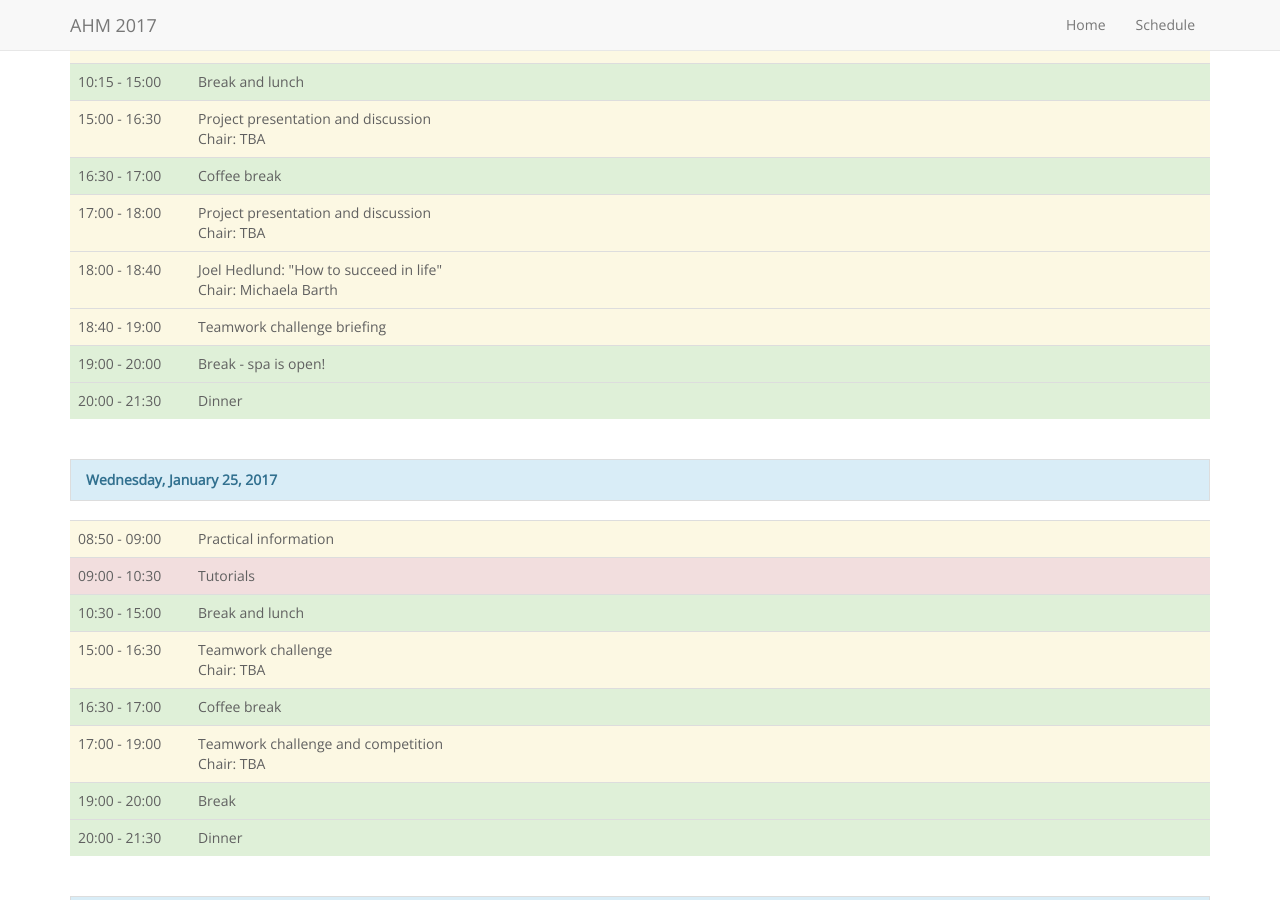
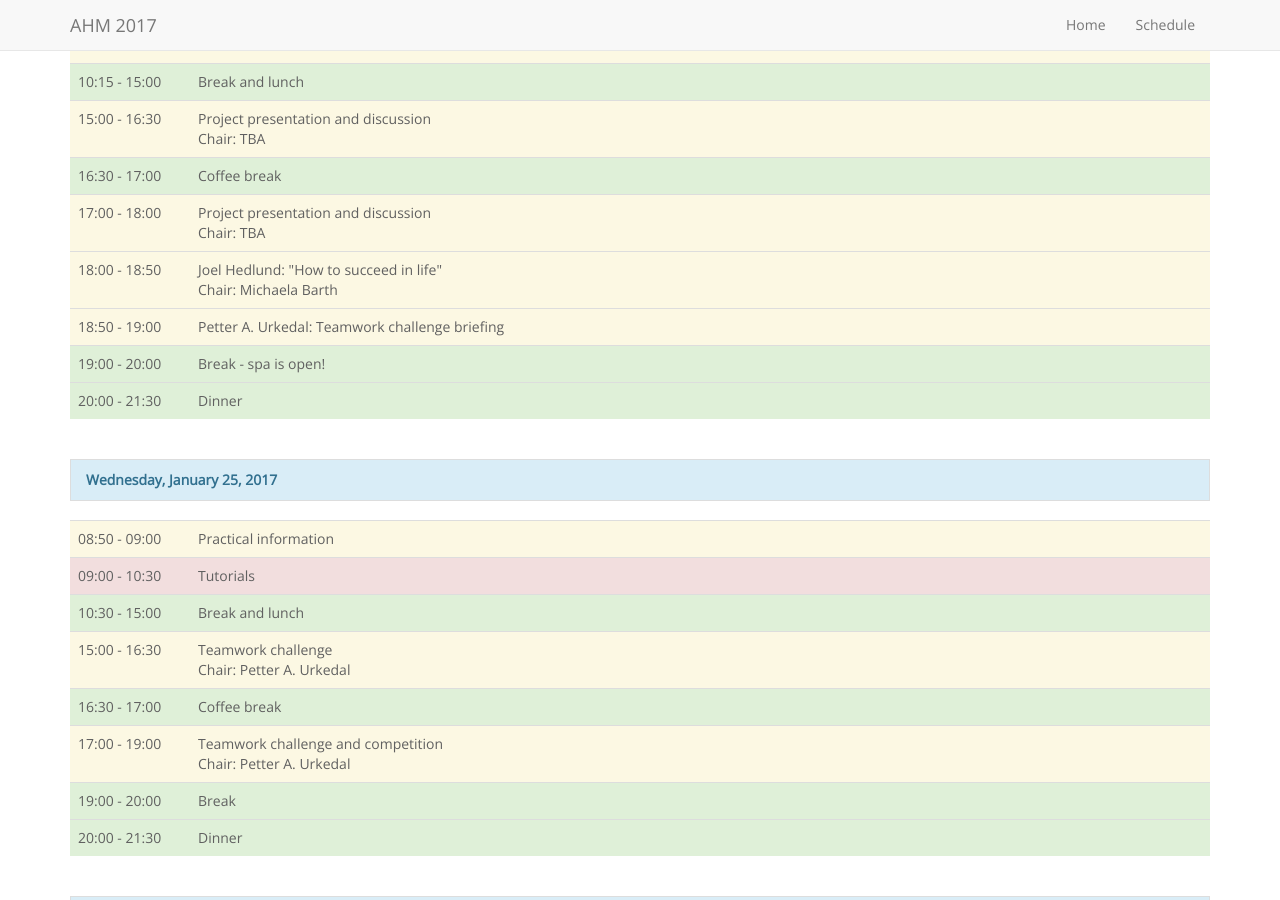
Before and after one commit to neicnordic/ahm17.neic.nordforsk.org, a Jekyll site: the page built from schedule.md, in a window 1280 px wide and 900 px high, scrolled down 487 px. Built offline with Jekyll 4.4.1, drawn with Linux system fonts in a browser that asks for light colours.

Commit message:
adapt times and add chair for team challenge

```diff
--- a/schedule.md
+++ b/schedule.md
@@ -37,13 +37,13 @@ schedule:
           type: plenary
           title: Project presentation and discussion
           chair: TBA
-        - time: 18:00 - 18:40
+        - time: 18:00 - 18:50
           type: plenary
           title: 'Joel Hedlund: "How to succeed in life"'
           chair: Michaela Barth
-        - time: 18:40 - 19:00
+        - time: 18:50 - 19:00
           type: plenary
-          title: Teamwork challenge briefing
+          title: 'Petter A. Urkedal: Teamwork challenge briefing'
         - time: 19:00 - 20:00
           type: recreation
           title: Break - spa is open!
@@ -64,14 +64,14 @@ schedule:
         - time: 15:00 - 16:30
           type: plenary
           title: Teamwork challenge
-          chair: TBA
+          chair: Petter A. Urkedal
         - time: 16:30 - 17:00
           type: recreation
           title: Coffee break
         - time: 17:00 - 19:00
           type: plenary
           title: Teamwork challenge and competition
-          chair: TBA
+          chair: Petter A. Urkedal
         - time: 19:00 - 20:00
           type: recreation
           title: Break
```
